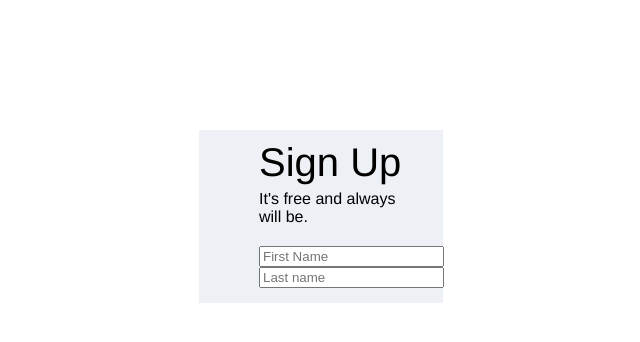
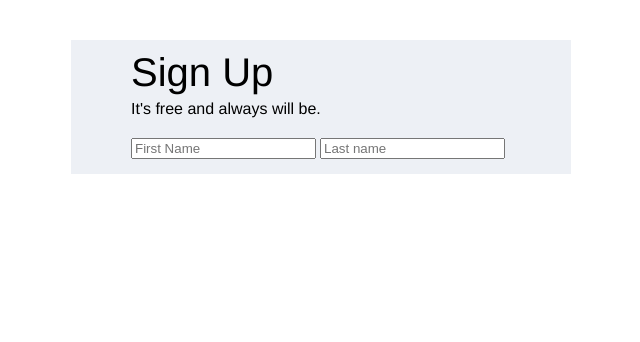
Before and after one commit to jasminegoh/jasminegoh.github.io, a plain HTML site: page test_fb_2/css/index.html in a window 1280 px wide. Shown: the whole page, without its empty margins (319-959 px from the left). Drawn offline with Linux system fonts and the light colour scheme.

Commit message:
Update style.css

```diff
--- a/test_fb_2/css/style.css
+++ b/test_fb_2/css/style.css
@@ -6,15 +6,15 @@ p.signup {
 
 
 p.free {
-    font-family: Helvetica;
-    margin-top: -35px;
-    margin-bottom: 20px;
+    	font-family: Helvetica;
+   	margin-top: -35px;
+    	margin-bottom: 20px;
 }
 
 
 div#form {
-	font-family: Helvetica #333333;
-    background-color: #edf0f5;
-    padding: 0px 40px 15px 60px;
-    margin: 130px 510px;
+	background-color: #edf0f5;
+    	width: 400px;
+    	padding: 0px 40px 15px 60px;
+    	margin: auto;
 }
```
